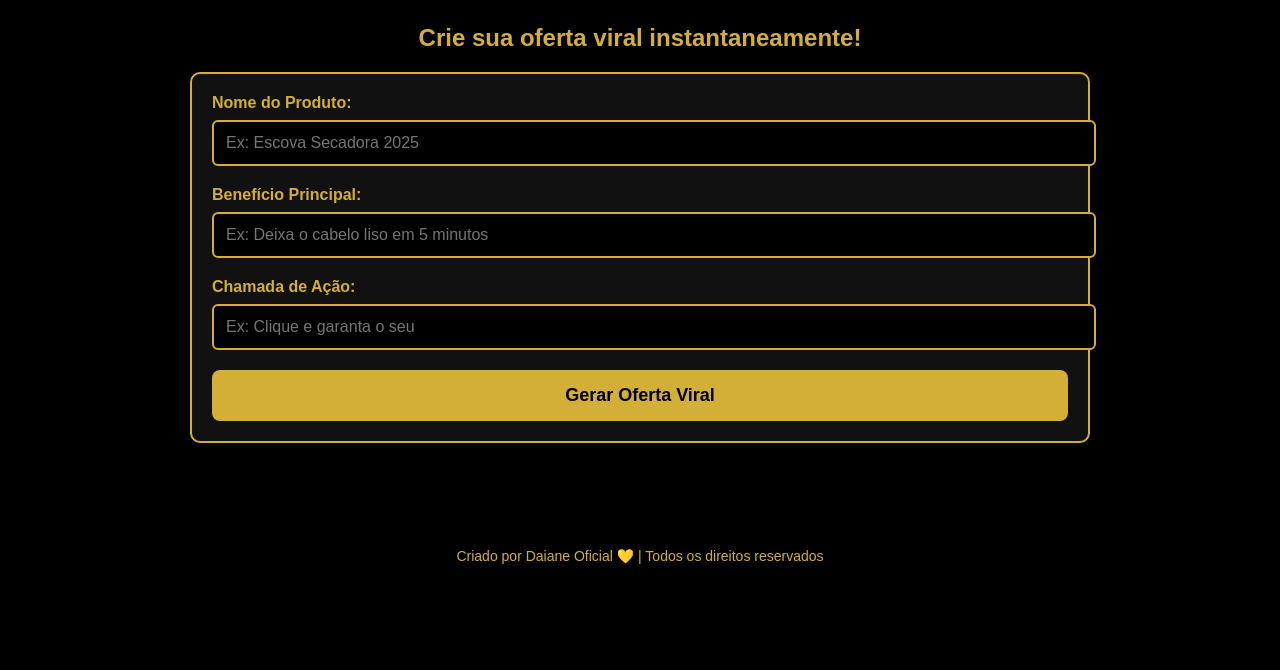
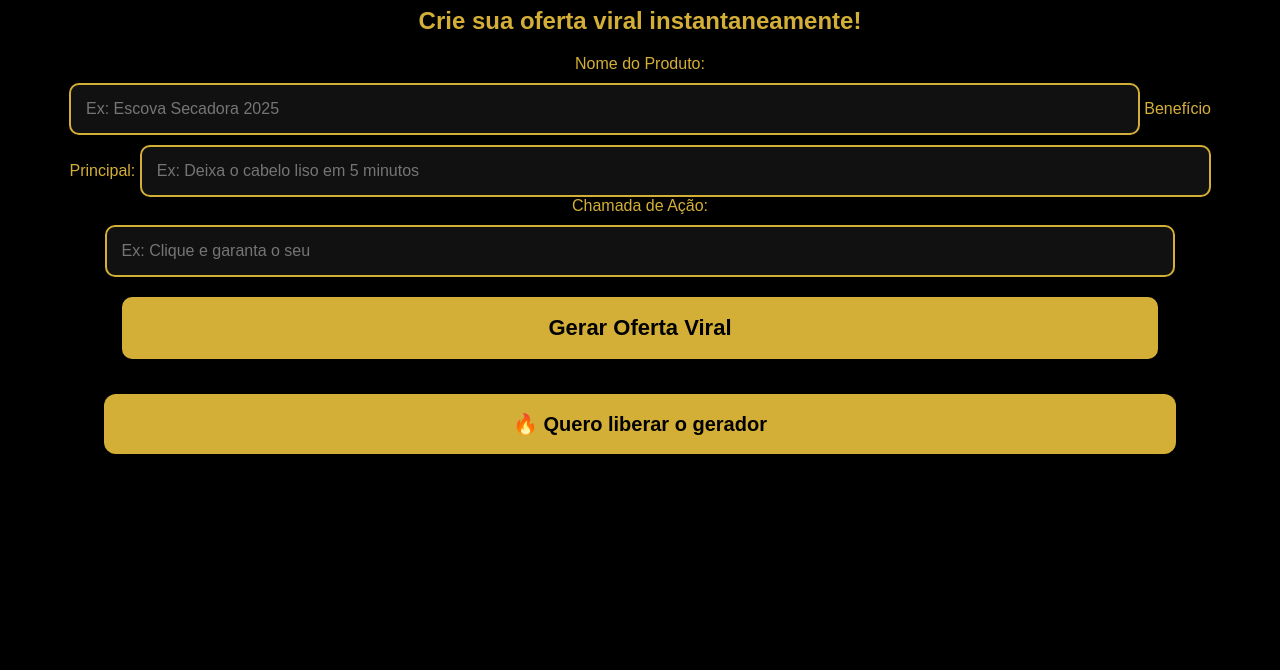
Before and after one commit to nany180/site-adaiane, a plain HTML site: page index.html in a window 1280 px wide. Shown: the part 130-800 px from the top of the page. Drawn offline with Linux system fonts and the light colour scheme.

Commit message:
Update index.html

```diff
--- a/index.html
+++ b/index.html
@@ -6,113 +6,80 @@
     <title>Gerador de Ofertas Virais - Daiane Oficial</title>
 
     <style>
-    body {
+        body{
             margin: 0;
             padding: 0;
             background-color: #000;
             font-family: 'Arial', sans-serif;
-        color: white;
+            color: #fff;
         }
 
-    header {
-        background-color: #111;
+        h1, h2, h3, p, label {
+            color: #d4af37;
+        }
+
+        .container{
+            width: 90%;
+            margin: auto;
             padding: 20px;
             text-align: center;
-        border-bottom: 2px solid #D4AF37;
         }
 
-    header h1 {
-        font-size: 28px;
-        color: #D4AF37;
-        margin: 0;
-        font-weight: bold;
-    }
-
-    .container {
-        max-width: 900px;
-        margin: 40px auto;
-        padding: 20px;
-    }
-
-    h2 {
-        color: #D4AF37;
-        text-align: center;
-        margin-bottom: 20px;
-    }
-
-    .box {
-        background-color: #111;
-        border: 2px solid #D4AF37;
-        padding: 20px;
+        input{
+            width: 90%;
+            padding: 15px;
+            margin-top: 10px;
             border-radius: 10px;
-        margin-bottom: 25px;
-    }
-
-    label {
-        font-size: 16px;
-        font-weight: bold;
-        color: #D4AF37;
-    }
-
-    input {
-        width: 100%;
-        padding: 12px;
-        margin-top: 8px;
-        margin-bottom: 20px;
-        border: 2px solid #D4AF37;
-        background-color: #000;
-        color: white;
-        border-radius: 6px;
+            border: 2px solid #d4af37;
+            background: #111;
+            color: #fff;
             font-size: 16px;
         }
 
-    button {
-        width: 100%;
-        background-color: #D4AF37;
-        color: black;
-        padding: 15px;
-        font-size: 18px;
+        button{
+            width: 90%;
+            padding: 18px;
+            margin-top: 20px;
             border: none;
-        border-radius: 8px;
+            border-radius: 10px;
+            background-color: #d4af37;
+            color: #000;
+            font-size: 22px;
+            font-weight: bold;
             cursor: pointer;
-        font-weight: bold;
         }
 
-    button:hover {
-        background-color: #b9922f;
+        .resultado{
+            margin-top: 40px;
+            padding: 20px;
+            background: #111;
+            border-radius: 10px;
+            border: 2px solid #d4af37;
+            color: #fff;
         }
 
-    .resultado {
-        margin-top: 20px;
-        padding: 20px;
-        border: 2px solid #D4AF37;
-        background-color: #111;
-        border-radius: 10px;
-        display: none;
-        font-size: 18px;
-    }
-
-    footer {
-        margin-top: 40px;
-        text-align: center;
-        padding: 20px;
-        color: #D4AF37;
-        font-size: 14px;
+        .btn-whatsapp{
+            display: block;
+            width: 90%;
+            margin: 35px auto;
+            padding: 18px;
+            background: #d4af37;
+            color: #000;
+            font-size: 20px;
+            border-radius: 12px;
+            text-decoration: none;
+            font-weight: bold;
         }
     </style>
 
 </head>
 <body>
 
-<header>
-    <h1>Gerador de Ofertas Virais - Daiane Oficial</h1>
-</header>
-
     <div class="container">
+        <h1>Gerador de Ofertas Virais<br> Daiane Oficial</h1>
 
         <h2>Crie sua oferta viral instantaneamente!</h2>
 
-    <div class="box">
         <label>Nome do Produto:</label>
         <input type="text" id="produto" placeholder="Ex: Escova Secadora 2025">
 
@@ -120,34 +87,34 @@
         <input type="text" id="beneficio" placeholder="Ex: Deixa o cabelo liso em 5 minutos">
 
         <label>Chamada de Ação:</label>
-        <input type="text" id="cta" placeholder="Ex: Clique e garanta o seu">
+        <input type="text" id="acao" placeholder="Ex: Clique e garanta o seu">
 
-        <button onclick="gerar()">Gerar Oferta Viral</button>
-    </div>
+        <button onclick="gerarOferta()">Gerar Oferta Viral</button>
 
-    <div id="resultado" class="resultado"></div>
+        <div id="resultado" class="resultado" style="display:none;"></div>
+
+        <a class="btn-whatsapp"
+            href="https://wa.me/5547996388596?text=Ol%C3%A1%20Daiane%2C%20quero%20liberar%20o%20acesso%20ao%20Gerador%20de%20Ofertas%20Virais."
+            target="_blank">
+            🔥 Quero liberar o gerador
+        </a>
 
     </div>
 
-<footer>
-    Criado por Daiane Oficial 💛 | Todos os direitos reservados
-</footer>
-
     <script>
-function gerar() {
+        function gerarOferta(){
             let produto = document.getElementById("produto").value;
             let beneficio = document.getElementById("beneficio").value;
-    let cta = document.getElementById("cta").value;
+            let acao = document.getElementById("acao").value;
 
             let texto = `
-        🔥 <b>${produto}</b><br><br>
-        ✨ ${beneficio}<br><br>
-        💛 <b>${cta}</b>
+                🚀 *${produto}* chegou para transformar seu dia!<br><br>
+                ✨ *${beneficio}*<br><br>
+                🔥 *${acao}*
             `;
 
-    let box = document.getElementById("resultado");
-    box.innerHTML = texto;
-    box.style.display = "block";
+            document.getElementById("resultado").innerHTML = texto;
+            document.getElementById("resultado").style.display = "block";
         }
     </script>
 
```
Lines whose indentation alone changed are shown as unchanged.
